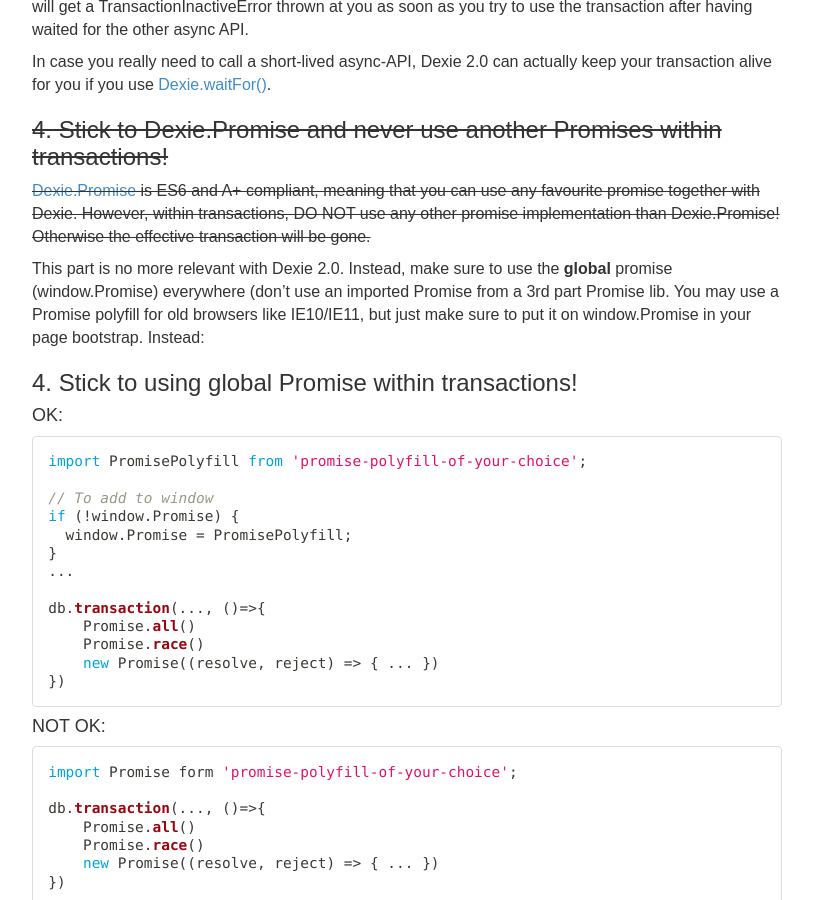
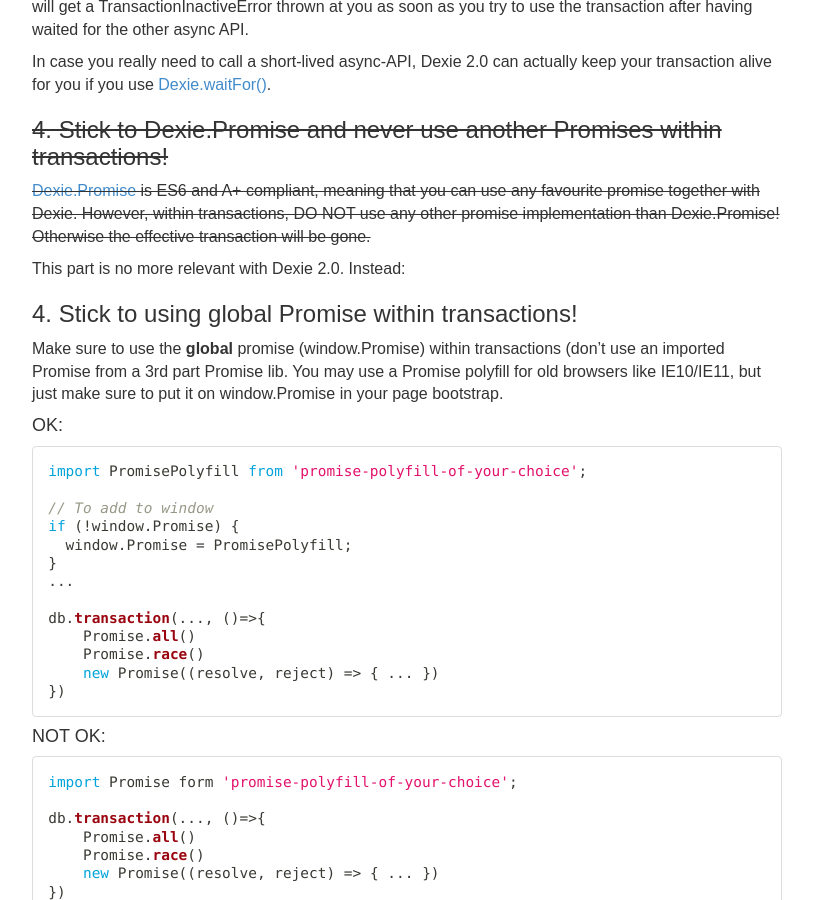
Before and after one commit to dexie/dexie-website, a Jekyll site: the page built from docs/Tutorial/Best-Practices.md, in a window 1280 px wide and 900 px high, scrolled down 2990 px. Shown: the whole window, without its empty margins (38-851 px from the left). Built offline with Jekyll 4.4.1, drawn with Linux system fonts in a browser that asks for light colours.

Commit message:
Update Best-Practices.md

````diff
--- a/docs/Tutorial/Best-Practices.md
+++ b/docs/Tutorial/Best-Practices.md
@@ -148,9 +148,11 @@
 
 ~~[Dexie.Promise](/docs/Promise/Promise) is ES6 and A+ compliant, meaning that you can use any favourite promise together with Dexie. However, within transactions, DO NOT use any other promise implementation than Dexie.Promise! Otherwise the effective transaction will be gone.~~
 
-This part is no more relevant with Dexie 2.0. Instead, make sure to use the **global** promise (window.Promise) everywhere (don't use an imported Promise from a 3rd part Promise lib. You may use a Promise polyfill for old browsers like IE10/IE11, but just make sure to put it on window.Promise in your page bootstrap. Instead:
+This part is no more relevant with Dexie 2.0. Instead:
 
 ### 4. Stick to using global Promise within transactions!
+
+Make sure to use the **global** promise (window.Promise) within transactions (don't use an imported Promise from a 3rd part Promise lib. You may use a Promise polyfill for old browsers like IE10/IE11, but just make sure to put it on window.Promise in your page bootstrap.
 
 #### OK:
 ```javascript
````
